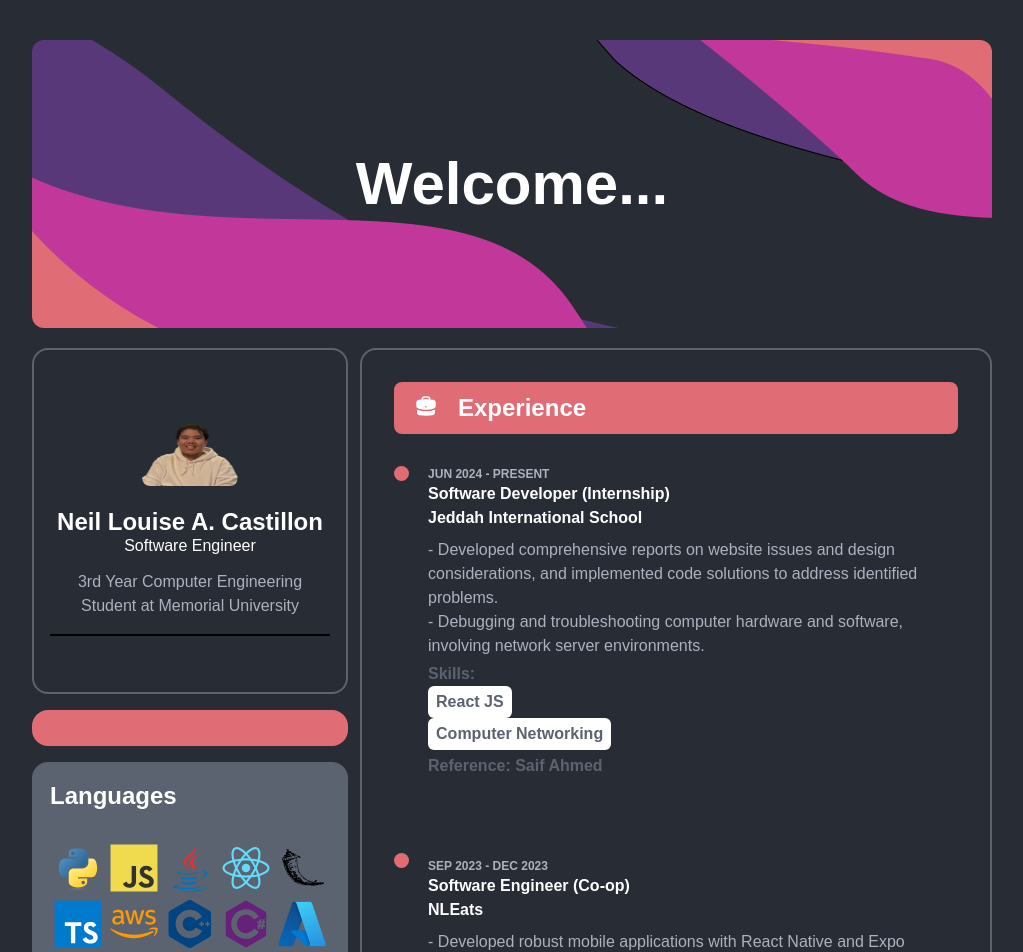
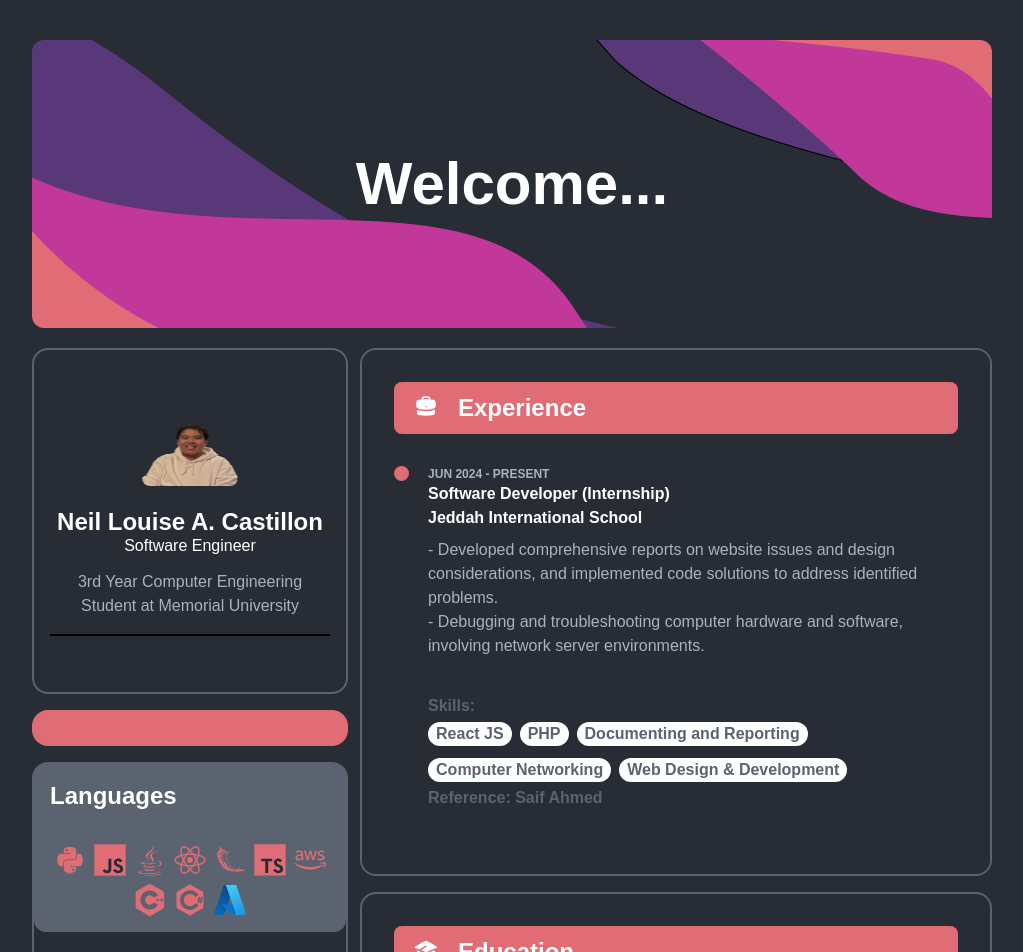
Before and after one commit to neillouis3/portfolio, a React (Create React App) app: page / in a window 1280 px wide. Shown: the top 952 px of the page, without its empty margins (128-1151 px from the left). Built offline with nearby package versions, Linux system fonts and the light colour scheme; some icons are missing.

Commit message:
Done experience side bar

```diff
--- a/src/components/experienceBody.js
+++ b/src/components/experienceBody.js
@@ -2,7 +2,7 @@
 import ExperienceItem from './experienceItem';
 
 export default function ExperienceBody() {
-    const [rectHeight, setRectHeight] = useState(0); // Initial height set to 0
+    const [rectHeight, setRectHeight] = useState(0);
     const containerRef = useRef(null);
 
     useEffect(() => {
@@ -10,7 +10,7 @@
             if (containerRef.current) {
                 const { scrollHeight, clientHeight, scrollTop } = containerRef.current;
                 const maxScrollableHeight = scrollHeight - clientHeight;
-                const newHeight = (scrollTop / maxScrollableHeight) * 500; // Adjust 500 to desired max height
+                const newHeight = (scrollTop / maxScrollableHeight) * 425; // Adjust 500 to desired max height
                 setRectHeight(newHeight);
             }
         };
@@ -34,12 +34,13 @@
                 className="
                     container
                     bg-gray-dark
-
                     border-2
                     border-gray
                     rounded-2xl
                     p-8
-                    h-fill
+                    h-exph
+                    overflow-y-scroll
+                    max-h-screen
                 "
             >
                 <div
@@ -56,8 +57,7 @@
                     "
                 >
                     <div
-                        class="
-
+                        className="
                             mt-0.5
                         "
                     >
@@ -74,7 +74,6 @@
                             2xl:text-xl
                             3xl:text-3xl
                             text-white
-
                         "
                     >Experience</h1>
                 </div>
@@ -96,7 +95,7 @@
                         "
                     >
                         <div
-                            class="
+                            className="
                                 z-1
                             "
                         >
@@ -107,8 +106,18 @@
 
                         <div
                             className="
+                                z-2
+                                mt-exp
+                            "
+                        >
+                            <svg width="15" height="15" xmlns="http://www.w3.org/2000/svg">
+                                <circle cx="7.5" cy="7.5" r="7.5" fill="#E06C75" />
+                            </svg>
+                        </div>
+                        <div
+                            className="
                                 -z-10
-                                -mt-3
+                                -mt-exp3
                             "
                         >
                             <svg
@@ -125,16 +134,10 @@
                                 />
                             </svg>
                         </div>
-                        <div
-                            class="
-                                z-1
-                                mt-96
-                            "
-                        >
-                            <svg width="15" height="15" xmlns="http://www.w3.org/2000/svg">
-                                <circle cx="7.5" cy="7.5" r="7.5" fill="#E06C75" />
-                            </svg>
-                        </div>
+
+
+
+
                     </div>
                     <div
                         className="
@@ -142,6 +145,7 @@
                         "
                     >
                         <ExperienceItem
+                            isBottom = {false}
                             date="JUN 2024 - PRESENT"
                             position="Software Developer (Internship)"
                             company="Jeddah International School"
@@ -150,9 +154,10 @@
                                 "- Developed comprehensive reports on website issues and design considerations, and implemented code solutions to address identified problems.",
                                 "- Debugging and troubleshooting computer hardware and software, involving network server environments."
                             ]}
-                            skills={["React JS", "Computer Networking" ]}
+                            skills={["React JS", "PHP", "Documenting and Reporting", "Computer Networking", "Web Design & Development" ]}
                         />
                         <ExperienceItem
+                            isBottom = {true}
                             date="SEP 2023 - DEC 2023"
                             position="Software Engineer (Co-op)"
                             company="NLEats"
@@ -163,8 +168,7 @@
                                 "- Implemented seamless communication between applications and physical devices, specializing in connecting, accessing, and controlling Arduino devices.",
                                 "- Designed cutting-edge websites and mobile applications using Figma, ensuring a user-centric and visually appealing interface."
                             ]}
-
-                            skills={["Mobile Development", "Web Design & Development" ]}
+                            skills={["React JS", "React Native", "Expo Router", "Mobile Design & Development", "Web Design & Development" ]}
                         />
                     </div>
                 </div>
--- a/src/components/experienceItem.jsx
+++ b/src/components/experienceItem.jsx
@@ -14,14 +14,24 @@
 // Helper function to format skills list
 const formatSkills = (skills) => {
     return skills.map((skill, index) => (
-      <div
-        class="flex flex-row">
-        <SkillItem key={index} skill={skill} />
-      </div>
+      <p
+        className="
+          font-bold
+          text-gray
+          xl:text-s
+          xl:mt-1
+          2xl:text-xs
+          2xl:mt-1
+          3xl:text-lg
+        "
+        key={index}
+      >
+        <SkillItem skill={skill} />
+      </p>
   ));
 };
 
-export default function ExperienceItem({ date, position, company, companyURL, description, skills }) {
+export default function ExperienceItem({ date, position, company, companyURL, description, skills, isBottom }) {
   return (
     <div className="container">
       <p className="text-gray-light font-black xl:text-xs 2xl:text-xs 3xl:text-lg">
@@ -35,13 +45,48 @@
           {company}
         </a>
       </p>
-      <p className="text-gray-light xl:text-s xl:mt-2 2xl:text-xs 2xl:mt-2 3xl:text-lg">
-        {formatDescription(description)}
-      </p>
-      <p className="font-bold text-gray xl:text-s xl:mt-1 2xl:text-xs 2xl:mt-1 3xl:text-lg">
-        Skills: {formatSkills(skills)}
-      </p>
-      <p className="font-bold text-gray xl:text-s xl:mt-1 xl:mb-20 2xl:text-xs 2xl:mt-1 3xl:text-lg">
+      <div
+        className="
+          container
+          mb-8
+        "
+      >
+        <p className="text-gray-light xl:text-s xl:mt-2 2xl:text-xs 2xl:mt-2 3xl:text-lg">
+          {formatDescription(description)}
+        </p>
+      </div>
+
+      <div
+        className="
+          flex
+          flex-wrap
+        "
+      >
+        <div
+          className="
+            font-bold
+            text-gray
+            xl:text-s
+            xl:mt-1
+            2xl:text-xs
+            2xl:mt-1
+            3xl:text-lg
+            mr-2
+          "
+        >
+          Skills:
+        </div>
+        <div
+          className="
+            flex
+            flex-wrap
+            gap-2
+          "
+        >
+          {formatSkills(skills)}
+        </div>
+      </div>
+      <p className={`font-bold text-gray xl:text-s xl:mt-1 ${!isBottom ? "xl:mb-20" : ""} 2xl:text-xs 2xl:mt-1 3xl:text-lg`}>
         Reference: Saif Ahmed
       </p>
     </div>
--- a/src/components/ui/skillItem.jsx
+++ b/src/components/ui/skillItem.jsx
@@ -5,12 +5,9 @@
         <div
             class="
                 bg-white
-                pl-2
-                pr-2
-                pt-1
-                pb-1
+                px-2
 
-                rounded-md
+                rounded-full
             "
         >
             <p
--- a/tailwind.config.js
+++ b/tailwind.config.js
@@ -59,6 +59,9 @@
         '102': '28.25rem',
         '128': '32rem',
         '144': '36rem',
+        'exp': '25.5rem',
+        'exph': '33rem',
+        'exp3': '27rem',
       },
       borderRadius: {
         '4xl': '2rem',
```
Also changed, not shown: src/components/progLang.js, src/components/ui/tabCard.jsx (added).
